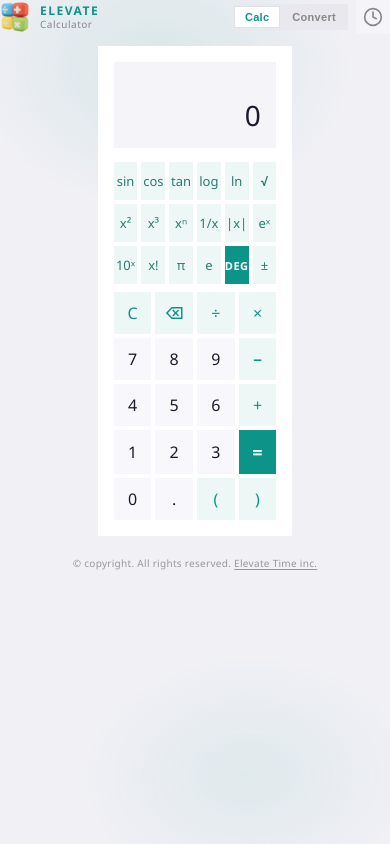
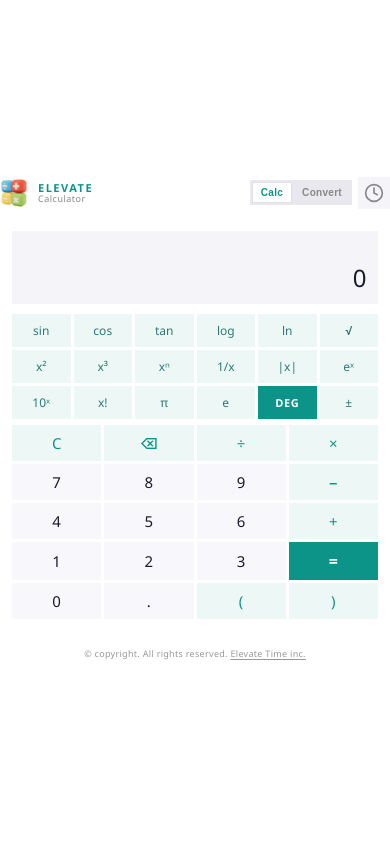
Before and after one commit to ianmakes/lvtcalc, a Next.js app: page / in a window 390 px wide. Built offline with nearby package versions, Linux system fonts and the light colour scheme.

Commit message:
True full-screen mobile layout - no margins, edge-to-edge

```diff
--- a/app/globals.css
+++ b/app/globals.css
@@ -24,18 +24,26 @@ body {
 
 @media (max-width: 480px) {
   html {
-    overflow: auto;
+    overflow: hidden;
+    background: #fff;
   }
   body {
     height: auto;
-    align-items: flex-start;
-    padding: env(safe-area-inset-top, 0px) env(safe-area-inset-right, 0px) env(safe-area-inset-bottom, 0px) env(safe-area-inset-left, 0px);
+    align-items: center;
+    background: #fff;
+    padding: 0;
   }
   .calc-wrapper {
     min-height: 100vh;
     min-height: -webkit-fill-available;
     width: 100%;
     padding: 0;
+    padding-top: env(safe-area-inset-top, 0px);
+    padding-bottom: env(safe-area-inset-bottom, 0px);
+  }
+  .calc-body {
+    flex: 1;
+    width: 100%;
   }
 }
 
@@ -645,82 +653,78 @@ body::after {
 
 @media (max-width: 480px) {
   .calculator {
-    padding: 16px;
+    padding: 12px;
     border: none;
   }
 
   .converter {
-    padding: 24px 16px;
+    padding: 20px 12px;
     border: none;
   }
 
-  .calc-wrapper {
-    padding: 0;
-  }
-
   .calc-display {
-    padding: 14px 16px;
-    min-height: 80px;
-    margin-bottom: 14px;
+    padding: 10px 12px;
+    min-height: 70px;
+    margin-bottom: 10px;
   }
 
   .calc-result {
-    font-size: 28px;
+    font-size: 24px;
   }
 
   .calc-expression {
-    font-size: 12px;
+    font-size: 11px;
+  }
+
+  .calc-sci-row {
+    gap: 3px;
+    margin-bottom: 3px;
   }
 
   .calc-btn {
-    padding: 10px 0;
-    font-size: 13px;
+    padding: 8px 0;
+    font-size: 12px;
   }
 
   .calc-btn.num,
   .calc-btn.op {
+    font-size: 15px;
+  }
+
+  .calc-btn.eq {
     font-size: 16px;
   }
 
-  .calc-btn.eq {
-    font-size: 18px;
-  }
-
-  .calc-sci-row {
-    gap: 4px;
-    margin-bottom: 4px;
-  }
-
   .calc-main-grid {
-    margin-top: 8px;
+    margin-top: 6px;
   }
 
   .calc-numbers {
-    gap: 4px;
+    gap: 3px;
   }
 
   .calc-top-bar {
-    gap: 8px;
-    margin-bottom: 12px;
+    gap: 6px;
+    margin-bottom: 10px;
     padding: 0;
   }
 
   .calc-logo-img {
-    width: 30px;
-    height: 30px;
+    width: 28px;
+    height: 28px;
   }
 
   .calc-brand span:first-child {
-    font-size: 12px;
+    font-size: 11px;
   }
 
   .calc-brand span:last-child {
-    font-size: 10px;
+    font-size: 9px;
   }
 
   .calc-history-btn {
-    width: 34px;
-    height: 34px;
+    width: 32px;
+    height: 32px;
   }
 
   .calc-drawer {
@@ -731,46 +735,62 @@ body::after {
   }
 
   .calc-footer {
-    font-size: 10px;
-    padding: 0 16px 16px;
-    padding-bottom: max(16px, env(safe-area-inset-bottom, 16px));
+    font-size: 9px;
+    padding: 8px 12px;
+    padding-bottom: max(8px, env(safe-area-inset-bottom, 8px));
+    margin-top: 8px;
   }
 
-  body::before {
-    width: 400px;
-    height: 300px;
-    top: -60px;
-    left: -80px;
-  }
-
+  body::before,
   body::after {
-    width: 350px;
-    height: 250px;
-    bottom: -40px;
-    right: -60px;
+    display: none;
   }
 
   .conv-cat-select,
   .conv-input,
   .conv-select,
   .conv-result {
-    font-size: 15px;
+    font-size: 14px;
   }
 
   .conv-input-group {
-    margin-bottom: 12px;
+    margin-bottom: 10px;
   }
 
   .conv-swap {
-    margin: 14px auto;
+    margin: 12px auto;
+    width: 32px;
+    height: 32px;
+    font-size: 18px;
+  }
+
+  .conv-submit {
+    padding: 10px;
+    font-size: 13px;
   }
 
   .calc-mode-btn {
-    padding: 4px 10px;
-    font-size: 11px;
+    padding: 4px 8px;
+    font-size: 10px;
   }
 
   .calc-mode-switch {
     padding: 2px;
   }
+
+  .conv-select {
+    width: 70px;
+    padding: 8px 4px;
+    font-size: 12px;
+  }
+
+  .conv-input {
+    padding: 8px 10px;
+  }
+
+  .conv-result {
+    padding: 8px 10px;
+    font-size: 16px;
+    min-height: 36px;
+  }
 }
```
